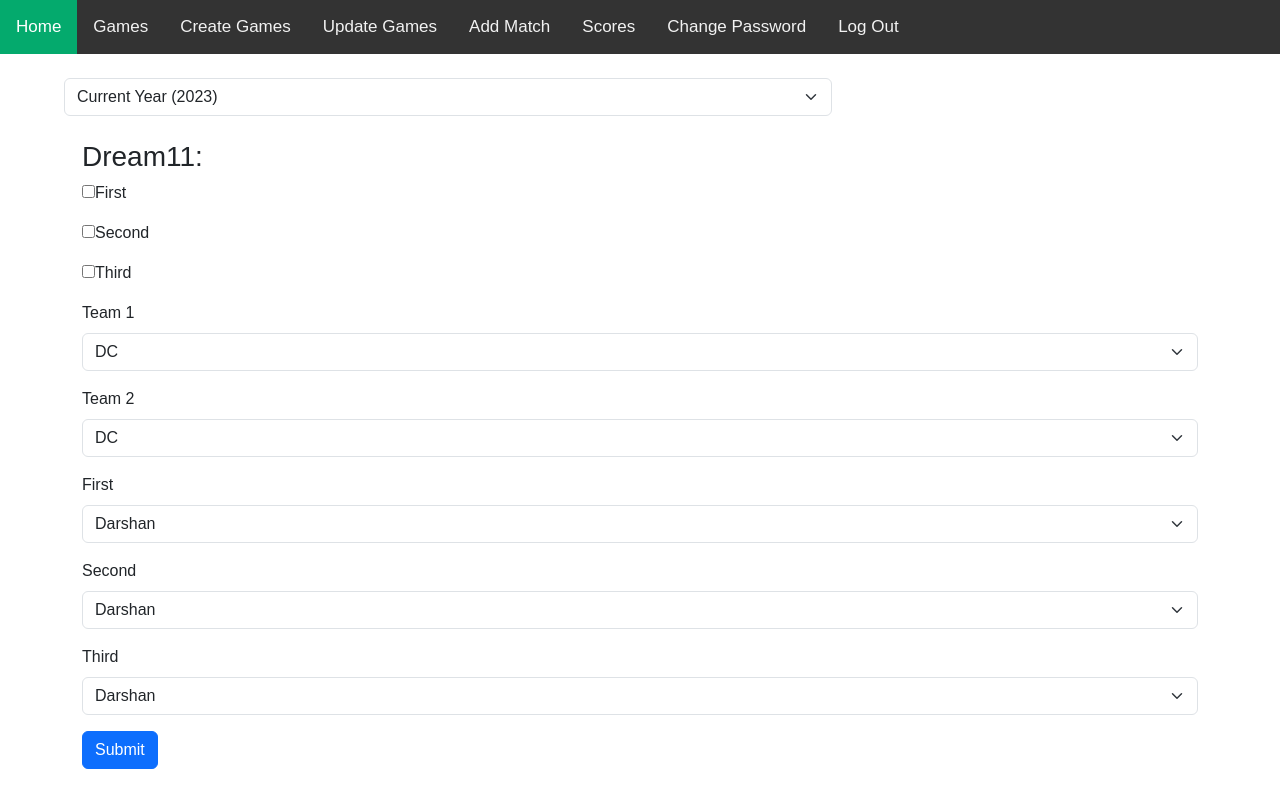
After one commit to Sudharshan1409/IPLBid, a Django app: page /bid/dream11/add_match/ in a window 1280 px wide. The commit adds this page. Run offline with Django 4.2, Linux system fonts and the light colour scheme; the visitor is signed in with stand-in values (Sample User, id 1); data that the repository does not hold is empty; parts of the project's set-up code (start-up, migrations or seed data) failed here and were passed over; some libraries are stand-ins or nearby versions.

Commit message:
added dream11 stuffs

```diff
--- a/bid/models.py
+++ b/bid/models.py
@@ -3,6 +3,7 @@ from django.contrib.auth.models import User
 from django.dispatch import receiver
 from django.db.models.signals import post_save
 import os
+from iplBid.settings import IPL_TEAMS as choices, DREAM11_PLAYERS as players, PRICE_VALUES as prices
 # Create your models here.
 
 class UserProfile(models.Model):
@@ -58,18 +59,6 @@ class UserProfile(models.Model):
                     amounts.append(amounts[-1] - result.bid_amount)
         return (games, amounts)
 
-choices = [
-    ('DC', 'DC'),
-    ('PBKS', 'PBKS'),
-    ('KKR', 'KKR'),
-    ('LSG', 'LSG'),
-    ('SRH', 'SRH'),
-    ('RR', 'RR'),
-    ('GT', 'GT'),
-    ('CSK', 'CSK'),
-    ('RCB', 'RCB'),
-    ('MI', 'MI'),
-]
 class Game(models.Model):
     name = models.CharField(max_length=200, null=True, blank=True)
     date = models.DateTimeField()
@@ -89,6 +78,26 @@ class Game(models.Model):
 class ActiveYear(models.Model):
     user = models.OneToOneField(User, on_delete=models.CASCADE, related_name="active_year")
     year = models.IntegerField(default=int(os.environ['CURRENT_YEAR']))
+
+class Dream11Matches(models.Model):
+    team1 = models.CharField(max_length=200, choices=choices)
+    team2 = models.CharField(max_length=200, choices=choices)
+    first = models.CharField(max_length=400, null=True)
+    second = models.CharField(max_length=400, null=True)
+    third = models.CharField(max_length=400, null=True)
+
+class Dream11Scores(models.Model):
+    name = models.CharField(max_length=200, choices=players)
+    score = models.FloatField(default=0)
+
+    def addScore(self, score):
+        self.score += score
+        self.save()
+
+    @property
+    def profit(self):
+        amountUsed = Dream11Matches.objects.all().count() * 10
+        return self.score - amountUsed
 
 class Game_Result(models.Model):
     user = models.ForeignKey(UserProfile, on_delete=models.CASCADE, related_name="results_user")
@@ -111,6 +120,32 @@ def create_profile(sender, instance, created, **kwargs):
     if created:
         UserProfile.objects.create(user = instance)
         print('profile created')
+
+@receiver(post_save, sender=Dream11Matches)
+def create_profile(sender, instance, created, **kwargs):
+    if created:
+        if '&' in instance.first or '&' in instance.second or '&' in instance.third:
+            if len(instance.first.split('&')) == 2:
+                Dream11Scores.objects.filter(name=instance.first.split('&')[0])[0].addScore((prices[1] + prices[2])/2)
+                Dream11Scores.objects.filter(name=instance.first.split('&')[1])[0].addScore((prices[1] + prices[2])/2)
+                Dream11Scores.objects.filter(name=instance.third)[0].addScore(prices[3])
+                instance.second = None
+                instance.save()
+            elif len(instance.second.split('&')) == 2:
+                Dream11Scores.objects.filter(name=instance.second.split('&')[0])[0].addScore((prices[2] + prices[3])/2)
+                Dream11Scores.objects.filter(name=instance.second.split('&')[1])[0].addScore((prices[2] + prices[3])/2)
+                Dream11Scores.objects.filter(name=instance.first)[0].addScore(prices[1])
+                instance.third = None
+            elif len(instance.third.split('&')) == 2:
+                Dream11Scores.objects.filter(name=instance.third.split('&')[0])[0].addScore(prices[3]/2)
+                Dream11Scores.objects.filter(name=instance.third.split('&')[1])[0].addScore(prices[3]/2)
+                Dream11Scores.objects.filter(name=instance.first)[0].addScore(prices[1])
+                Dream11Scores.objects.filter(name=instance.second)[0].addScore(prices[2])
+        else:
+            Dream11Scores.objects.filter(name=instance.first)[0].addScore(prices[1])
+            Dream11Scores.objects.filter(name=instance.second)[0].addScore(prices[2])
+            Dream11Scores.objects.filter(name=instance.third)[0].addScore(prices[3])
+
 
 @receiver(post_save, sender=Game)
 def update_game(sender, instance, created, **kwargs):
--- /dev/null
+++ b/bid/templates/bid/add_match.html
@@ -0,0 +1,84 @@
+{% extends "base.html" %}
+{% load bootstrap3 %}
+{% load date %}
+{% block content %}
+<h3>Dream11:</h3>
+<form action="{% url 'bid:add_match' %}" method="POST">
+    {% csrf_token %}
+
+    <div class="mb-3">
+        <input type="checkbox" class="form-checkbox-row", onchange="handleFields('firstCheck')" name="firstCheck" id="firstCheck">First
+    </div>
+    <div class="mb-3">
+        <input type="checkbox" class="form-checkbox-row" onchange="handleFields('secondCheck')" name="secondCheck" id="secondCheck">Second
+    </div>
+    <div class="mb-3">
+        <input type="checkbox" class="form-checkbox-row" onchange="handleFields('thirdCheck')" name="thirdCheck" id="thirdCheck">Third
+    </div>
+    <div class="mb-3">
+      <label for="date" class="form-label">Team 1</label>
+      <select class="form-select" name="team1">
+        {% for team in teams %}
+            <option value="{{ team.1 }}">{{ team.0 }}</option>
+        {% endfor %}
+      </select>
+    </div>
+    <div class="mb-3">
+      <label for="date" class="form-label">Team 2</label>
+      <select class="form-select" name="team2">
+        {% for team in teams %}
+            <option value="{{ team.1 }}">{{ team.0 }}</option>
+        {% endfor %}
+      </select>
+    </div>
+
+    <div class="mb-3">
+      <label for="date" class="form-label">First</label>
+      <select class="form-select" name="first"  id="firstSelect">
+        {% for player in players %}
+            <option value="{{ player.1 }}">{{ player.0 }}</option>
+        {% endfor %}
+      </select>
+      <input type="text" class="form-control" name="firstText" id="firstText" style="display:none;">
+    </div>
+    <div class="mb-3">
+      <label for="date" class="form-label">Second</label>
+      <select class="form-select" name="second" id="secondSelect">
+        {% for player in players %}
+            <option value="{{ player.1 }}">{{ player.0 }}</option>
+        {% endfor %}
+      </select>
+      <input type="text" class="form-control" name="secondText" id="secondText" style="display:none;">
+    </div>
+    <div class="mb-3">
+      <label for="date" class="form-label">Third</label>
+      <select class="form-select" name="third" id="thirdSelect">
+        {% for player in players %}
+            <option value="{{ player.1 }}">{{ player.0 }}</option>
+        {% endfor %}
+      </select>
+      <input type="text" class="form-control" name="thirdText" id="thirdText" style="display:none;">
+    </div>
+    <button type="submit" class="btn btn-primary">Submit</button>
+  </form>
+{% endblock %}
+
+{% block script %}
+
+<script>
+    const handleFields = (id) => {
+        console.log("id", id);
+        console.log(document.getElementById(id).checked);
+        console.log(id.split('Check')[0] + "Field")
+        if (document.getElementById(id).checked) {
+            document.getElementById(id.split('Check')[0] + "Select").style.display = "none";
+            document.getElementById(id.split('Check')[0] + "Text").style.display = "block";
+        }
+        else {
+            document.getElementById(id.split('Check')[0] + "Select").style.display = "block";
+            document.getElementById(id.split('Check')[0] + "Text").style.display = "none";
+        }
+    }
+</script>
+
+{% endblock %}
--- a/bid/urls.py
+++ b/bid/urls.py
@@ -9,5 +9,7 @@ urlpatterns = [
     path('user/<int:pk>/', views.UserDetailView.as_view(), name='user'),
     path('game/create/', views.CreateGameView.as_view(), name='create_game'),
     path('game/update/', views.UpdateGameView.as_view(), name='update_game'),
+    path('dream11/add_match/', views.AddMatchView.as_view(), name='add_match'),
+    path('dream11/scores/', views.ScoresView.as_view(), name='scores'),
     path('change_active_year/', views.ChangeActiveYearView.as_view(), name='change_active_year'),
 ]
--- a/bid/views.py
+++ b/bid/views.py
@@ -1,6 +1,6 @@
 from django.shortcuts import render, redirect
 from django.contrib.auth.mixins import LoginRequiredMixin
-from bid.models import Game, Game_Result, UserProfile, ActiveYear
+from bid.models import Game, Game_Result, UserProfile, ActiveYear, Dream11Matches, Dream11Scores
 from django.views.generic import View
 import datetime
 from pytz import timezone
@@ -9,11 +9,43 @@ from bid.decorators import super_user_or_not
 from django.urls import reverse
 from django.contrib import messages
 from django.core.paginator import Paginator
-from iplBid.settings import MINIMUM_BID_VALUE, MAXIMUM_BID_VALUE
+from iplBid.settings import MINIMUM_BID_VALUE, MAXIMUM_BID_VALUE, IPL_TEAMS as teams, DREAM11_PLAYERS as players
 import os
 # Create your views here.
 
-@method_decorator(super_user_or_not,name = 'dispatch')
+@method_decorator(super_user_or_not, name = 'dispatch')
+class AddMatchView(View):
+    template_name = 'bid/add_match.html'
+
+    def get(self, request):
+        return render(request, self.template_name, {'teams': teams, 'players': players})
+
+    def post(self, request):
+        print(request.POST)
+        first = request.POST.get('first')
+        second = request.POST.get('second')
+        third = request.POST.get('third')
+        if request.POST.get('firstCheck') == 'on':
+            first = request.POST.get('firstText')
+        if request.POST.get('secondCheck') == 'on':
+            second = request.POST.get('secondText')
+        if request.POST.get('thirdCheck') == 'on':
+            third = request.POST.get('thirdText')
+        team1 = request.POST.get('team1')
+        team2 = request.POST.get('team2')
+        # if team1 == team2:
+        #     messages.warning(request, 'Please select different teams')
+        Dream11Matches.objects.create(team1=team1, team2=team2, first=first, second=second, third=third)
+        return redirect(reverse('bid:add_match'))
+
+class ScoresView(View):
+    template_name = 'bid/scores.html'
+
+    def get(self, request):
+        scores = Dream11Scores.objects.all()
+        return render(request, self.template_name, {'scores': scores})
+
+@method_decorator(super_user_or_not, name = 'dispatch')
 class CreateGameView(View):
     template_name = 'bid/create_game.html'
 
--- a/templates/base.html
+++ b/templates/base.html
@@ -92,6 +92,8 @@
           {% if user.is_superuser %}
               <a href="{% url 'bid:create_game' %}">Create Games</a>
               <a href="{% url 'bid:update_game' %}">Update Games</a>
+              <a href="{% url 'bid:add_match' %}">Add Match</a>
+              <a href="{% url 'bid:scores' %}">Scores</a>
           {% endif %}
           {% if user.is_authenticated %}
               <a href="{% url 'password_change' %}">Change Password</a>
```
Also changed, not shown: bid/admin.py (+9 -1 lines), bid/templates/bid/scores.html (added, +26 -0 lines), iplBid/settings.py (+30 -0 lines), scoresheet.csv (added, +7 -0 lines).
